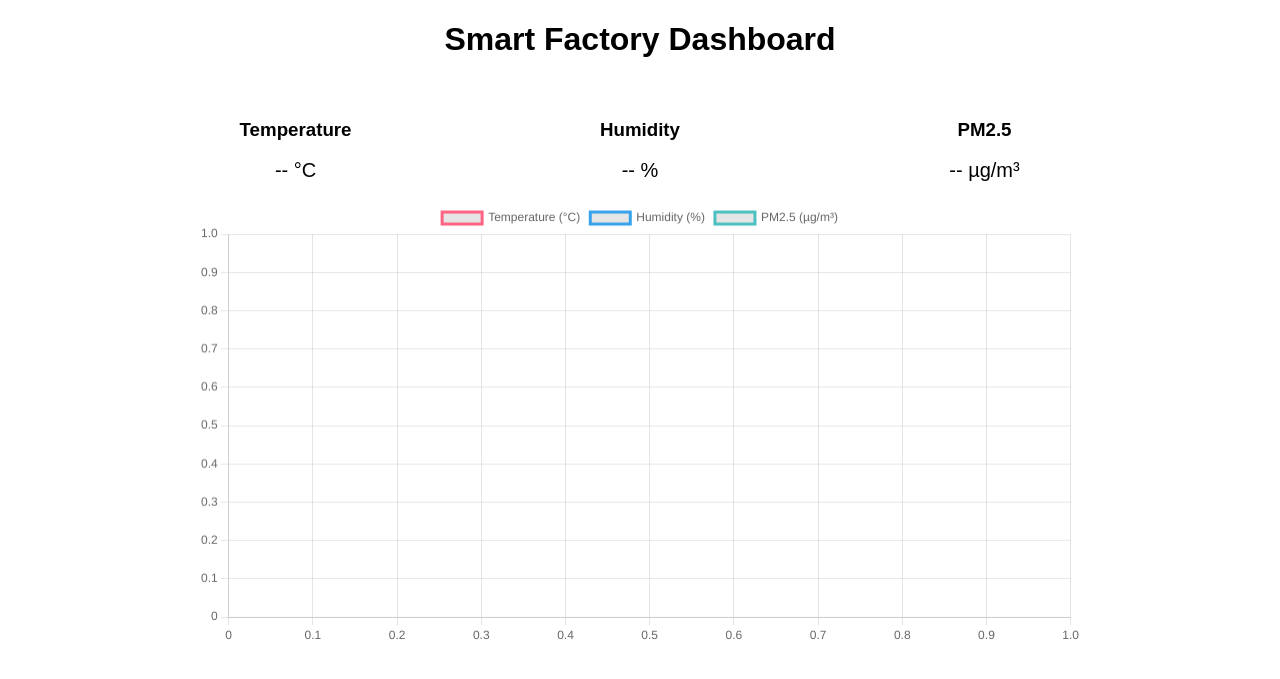
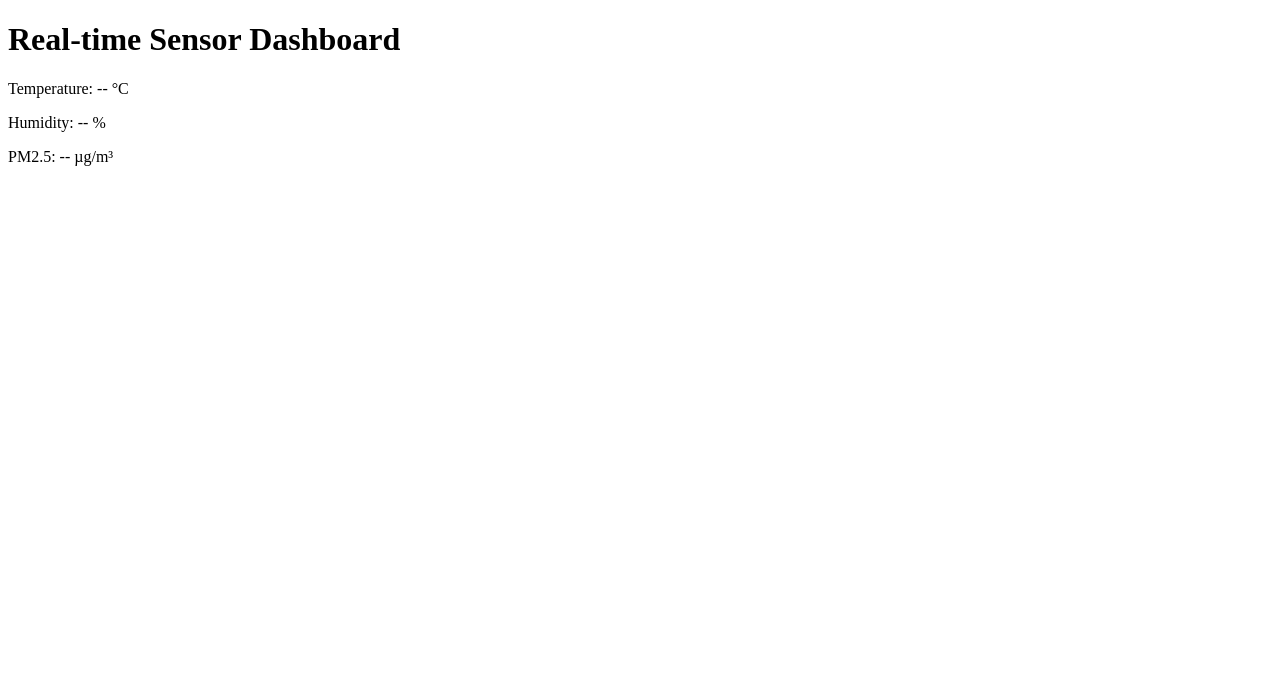
Before and after one commit to Kwanchiwaa/Factory_TEMP, a Flask app: page / in a window 1280 px wide. Shown: the top 679 px of the page. Run offline with Flask 3, Linux system fonts and the light colour scheme; some libraries are stand-ins or nearby versions.

Commit message:
index.html

```diff
--- a/templates/index.html
+++ b/templates/index.html
@@ -1,111 +1,23 @@
 <!DOCTYPE html>
-<html lang="en">
+<html>
 <head>
-    <meta charset="UTF-8">
-    <meta name="viewport" content="width=device-width, initial-scale=1.0">
-    <title>Smart Factory Dashboard</title>
-    <script src="https://cdn.jsdelivr.net/npm/socket.io-client@4.5.1/dist/socket.io.min.js"></script>
-    <script src="https://cdn.jsdelivr.net/npm/chart.js"></script>
-    <style>
-        body { font-family: Arial, sans-serif; text-align: center; }
-        .gauge-container { width: 300px; display: inline-block; margin: 20px; }
-        #chartContainer { width: 70%; margin: auto; }
-        .val-text { font-size: 20px; margin-top: 10px; }
-    </style>
+  <title>Sensor Dashboard</title>
+  <script src="https://cdnjs.cloudflare.com/ajax/libs/socket.io/4.3.2/socket.io.min.js"></script>
 </head>
 <body>
-    <h1>Smart Factory Dashboard</h1>
+  <h1>Real-time Sensor Dashboard</h1>
+  <p id="temperature">Temperature: -- °C</p>
+  <p id="humidity">Humidity: -- %</p>
+  <p id="pm25">PM2.5: -- µg/m³</p>
 
-    <div class="gauge-container">
-        <h3>Temperature</h3>
-        <div id="tempVal" class="val-text">-- °C</div>
-    </div>
+  <script>
+    var socket = io();
 
-    <div class="gauge-container">
-        <h3>Humidity</h3>
-        <div id="humVal" class="val-text">-- %</div>
-    </div>
-
-    <div class="gauge-container">
-        <h3>PM2.5</h3>
-        <div id="pmVal" class="val-text">-- µg/m³</div>
-    </div>
-
-    <div id="chartContainer">
-        <canvas id="sensorChart"></canvas>
-    </div>
-
-    <script>
-        const socket = io.connect('http://localhost:5000');  // เชื่อมต่อกับเซิร์ฟเวอร์
-
-        // ตัวแปรสำหรับเก็บข้อมูลล่าสุดที่รับจากเซ็นเซอร์
-        let temperatureData = [];
-        let humidityData = [];
-        let pmData = [];
-
-        // สร้างกราฟด้วย Chart.js
-        const ctx = document.getElementById('sensorChart').getContext('2d');
-        const sensorChart = new Chart(ctx, {
-            type: 'line',
-            data: {
-                labels: [],  // เวลา หรือช่วงเวลาที่ข้อมูลถูกบันทึก
-                datasets: [{
-                    label: 'Temperature (°C)',
-                    data: temperatureData,
-                    borderColor: 'rgb(255, 99, 132)',
-                    fill: false
-                }, {
-                    label: 'Humidity (%)',
-                    data: humidityData,
-                    borderColor: 'rgb(54, 162, 235)',
-                    fill: false
-                }, {
-                    label: 'PM2.5 (µg/m³)',
-                    data: pmData,
-                    borderColor: 'rgb(75, 192, 192)',
-                    fill: false
-                }]
-            },
-            options: {
-                responsive: true,
-                scales: {
-                    x: {
-                        type: 'linear',
-                        position: 'bottom',
-                    },
-                    y: {
-                        beginAtZero: true
-                    }
-                }
-            }
-        });
-
-        // เมื่อรับข้อมูลจาก server ผ่าน socket.io
-        socket.on('sensor_update', (data) => {
-            const temp = data.temperature || 0;
-            const hum = data.humidity || 0;
-            const pm = data.pm || 0;
-            const time = Date.now();
-
-            // แสดงผลข้อมูลในตัวเลข
-            document.getElementById("tempVal").innerText = `${temp} °C`;
-            document.getElementById("humVal").innerText = `${hum} %`;
-            document.getElementById("pmVal").innerText = `${pm} µg/m³`;
-
-            // เพิ่มข้อมูลใหม่ในกราฟ
-            sensorChart.data.labels.push(time);  // เพิ่มเวลา
-            sensorChart.data.datasets[0].data.push(temp);  // อุณหภูมิ
-            sensorChart.data.datasets[1].data.push(hum);  // ความชื้น
-            sensorChart.data.datasets[2].data.push(pm);   // PM2.5
-
-            // กำหนดให้กราฟไม่เก็บข้อมูลเกินไป (รักษาขนาดของกราฟให้เหมาะสม)
-            if (sensorChart.data.labels.length > 50) {
-                sensorChart.data.labels.shift();
-                sensorChart.data.datasets.forEach(dataset => dataset.data.shift());
-            }
-
-            sensorChart.update();
-        });
-    </script>
+    socket.on('sensor_update', function(data) {
+      document.getElementById("temperature").innerText = "Temperature: " + data.temperature + " °C";
+      document.getElementById("humidity").innerText = "Humidity: " + data.humidity + " %";
+      document.getElementById("pm25").innerText = "PM2.5: " + data.pm25 + " µg/m³";
+    });
+  </script>
 </body>
 </html>
```
